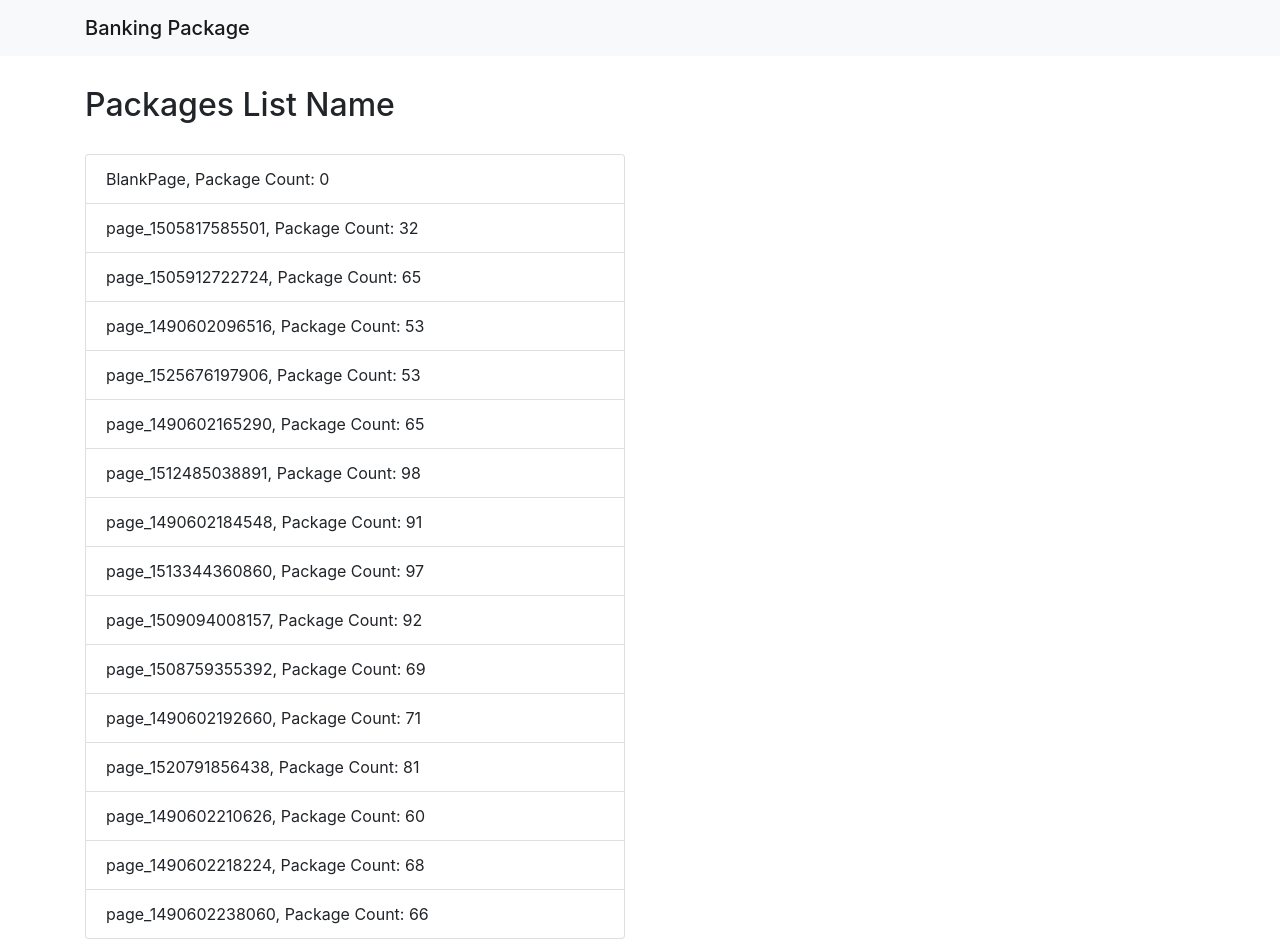
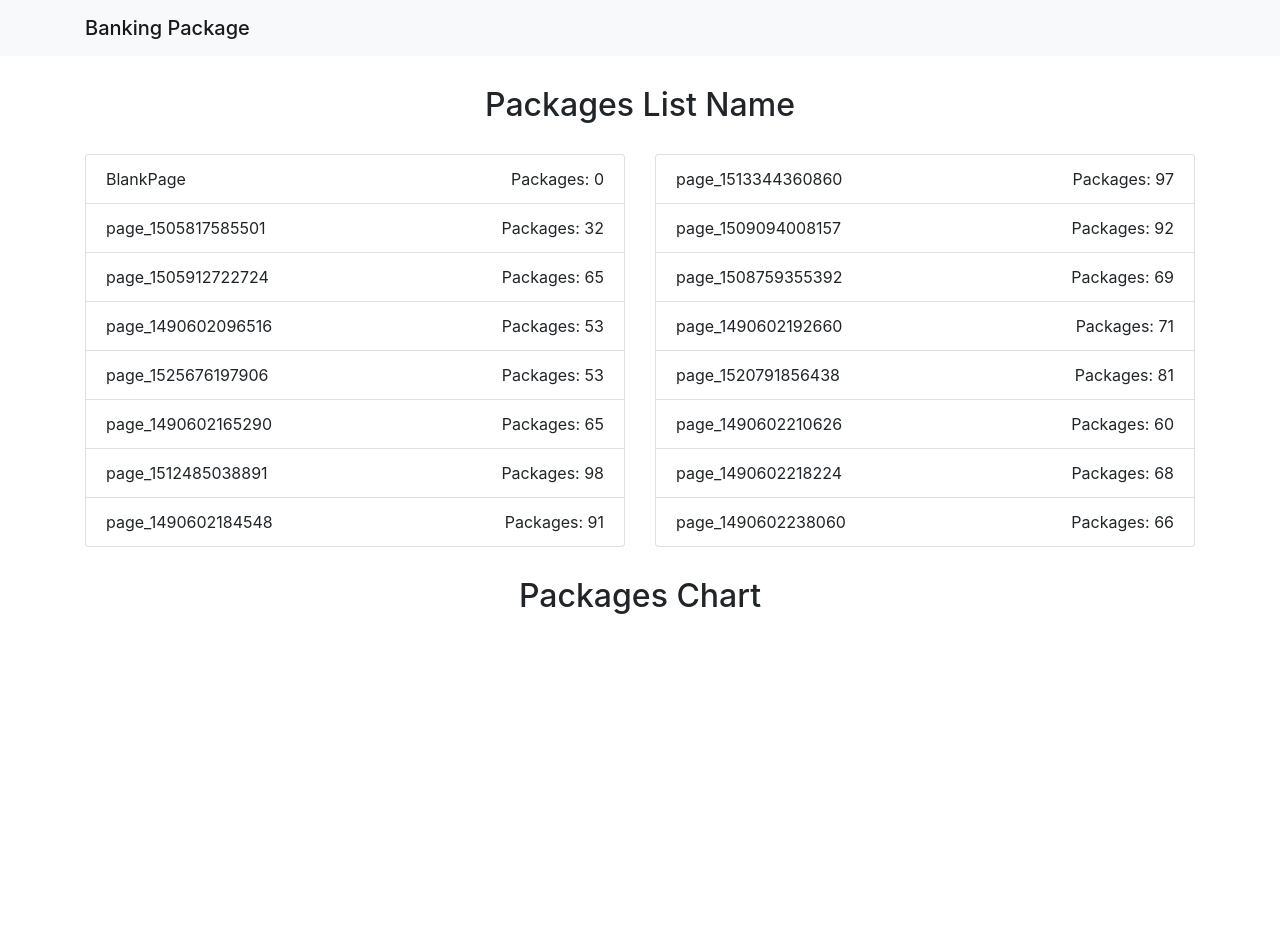
Before and after one commit to manjarb/angularjs-webpack-example-project, a website built with webpack: page src/public/index.html in a window 1280 px wide. After the commit the page ends 800 px from the top, so only its background shows below. Built offline with nearby package versions, Linux system fonts and the light colour scheme; some packages are replaced by stand-ins of ours; files whose address does not match are found by name.

Commit message:
Update packages list

```diff
--- a/src/app.component.html
+++ b/src/app.component.html
@@ -1,12 +1,23 @@
 <header-component></header-component>
 
 <div class="container">
-    <div class="row">
-        <div class="col-6">
-            <div class="packages-name-box">
-                <h2 class="homepage-title">Packages List Name</h2>
-                <packages-list-group pages-data="pagesPackageData"></packages-list-group>
+    <section class="package-list-section">
+        <h2 class="homepage-title text-center">Packages List Name</h2>
+        <div class="row">
+            <div class="col-6">
+                <div class="packages-name-box">
+                    <packages-list-group pages-data="pagesPackageDataLeft"></packages-list-group>
+                </div>
+            </div>
+            <div class="col-6">
+                <div class="packages-name-box">
+                    <packages-list-group pages-data="pagesPackageDataRight"></packages-list-group>
+                </div>
             </div>
         </div>
-    </div>
+    </section>
+
+    <section class="package-chart-section">
+        <h2 class="homepage-title text-center">Packages Chart</h2>
+    </section>
 </div>
--- a/src/app.component.js
+++ b/src/app.component.js
@@ -8,7 +8,8 @@ export const AppComponent = {
         class AppController {
             constructor (PackagesService, $scope) {
                 this.scope = $scope;
-                this.scope.mergedPackageNameArray = [];
+                this.scope.pagesPackageDataLeft = [];
+                this.scope.pagesPackageDataRight = [];
                 this.packagesSevices = PackagesService;
             }
 
@@ -18,7 +19,9 @@ export const AppComponent = {
 
             async getDataPackageList() {
                 const packages = await this.packagesSevices.getPackagesList();
-                this.scope.pagesPackageData = packages.data;
+                const half_length = Math.ceil(packages.data.length / 2);
+                this.scope.pagesPackageDataLeft = packages.data.slice(0, half_length);
+                this.scope.pagesPackageDataRight = packages.data.slice(half_length, packages.data.length);
                 this.scope.$apply();
                 /*this.packagesData.map((dep) => {
                     this.mergedDepArray = this.mergedDepArray.concat(dep.dependencies);
--- a/src/modules/packages/components/packages-list-group/packages-list-group.component.html
+++ b/src/modules/packages/components/packages-list-group/packages-list-group.component.html
@@ -1,6 +1,6 @@
 <ul class="list-group">
     <li class="list-group-item"
         ng-repeat="page in $ctrl.pagesData">
-        {{ page.page }}, Package Count: {{ page.dependencies.length }}
+        {{ page.page }} <span class="float-right">Packages: {{ page.dependencies.length }}</span>
     </li>
 </ul>
--- a/src/modules/packages/components/packages-list-group/packages-list-group.component.js
+++ b/src/modules/packages/components/packages-list-group/packages-list-group.component.js
@@ -2,7 +2,7 @@ import angular from 'angular';
 
 export const PackagesListGroupComponent = {
     bindings: {
-        pagesData: '='
+        pagesData: '<'
     },
     template: require('./packages-list-group.component.html'),
     controller: class PackagesListGroupController {
@@ -10,7 +10,7 @@ export const PackagesListGroupComponent = {
             this.$ctrl = $scope.$ctrl;
         }
         $onInit() {
-            console.log(this.$ctrl, 'group init2');
+
         }
     }
 };
```
